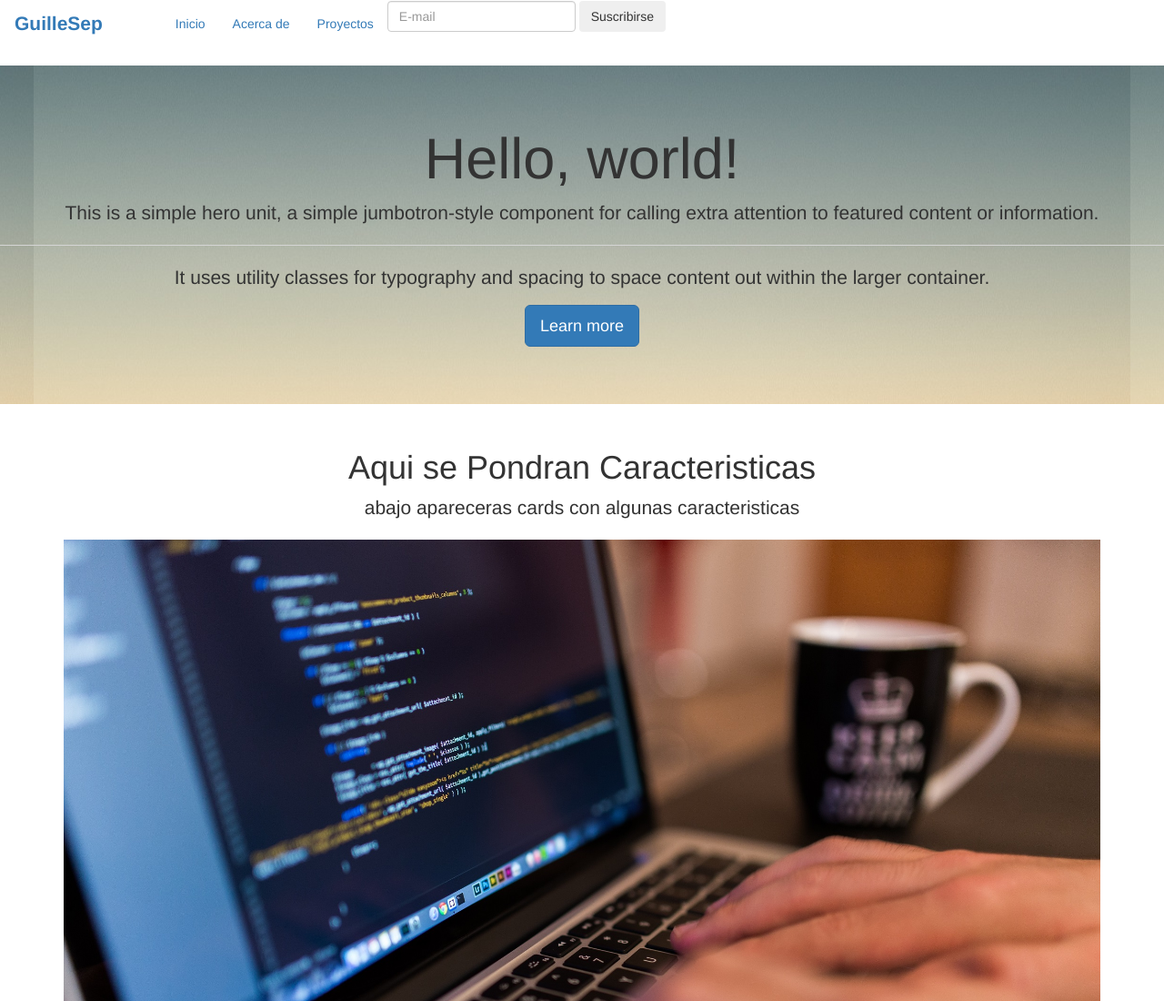
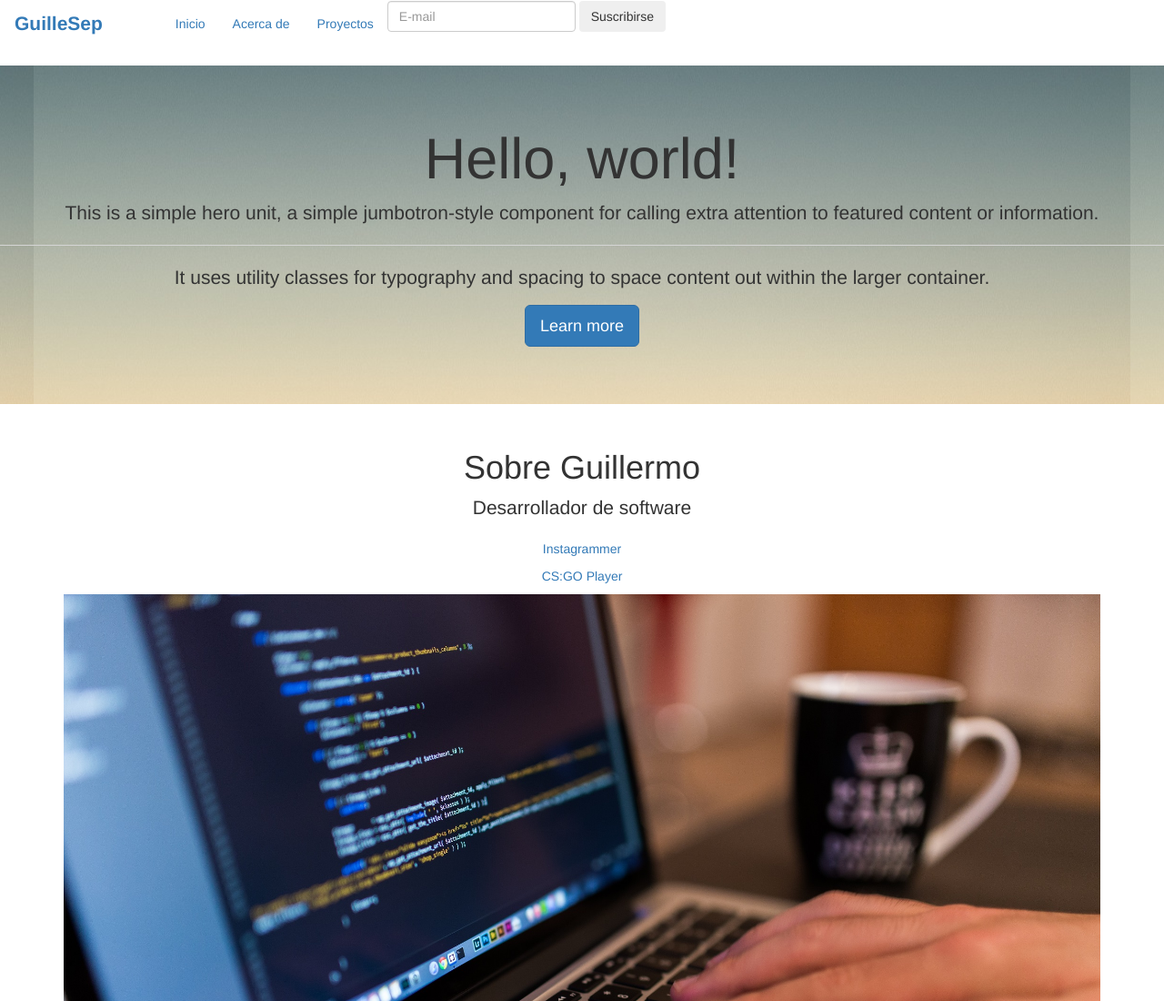
Before and after one commit to GuilleSep/guillesep.github.io, a plain HTML site: page index.html in a window 1280 px wide. Shown: the top 1100 px of the page at 91% size. Drawn offline with nearby package versions, Linux system fonts and the light colour scheme.

Commit message:
Update index.html

```diff
--- a/index.html
+++ b/index.html
@@ -51,8 +51,11 @@
 
 	<div class="container" id="resumen-caract">
 		<div class="row">
-			<h1>Aqui se Pondran Caracteristicas</h1>
-			<p class="lead">abajo apareceras cards con algunas caracteristicas</p>
+			<h1>Sobre Guillermo</h1>
+			<p class="lead">Desarrollador de software</p>
+			<p><a href="https://www.instagram.com/guillesep/">Instagrammer</a></p>
+			<p><a href="https://csgo-stats.com/player/76561198025204922">CS:GO Player</a><p>
+
 		</div>
 	</div>
 
```
